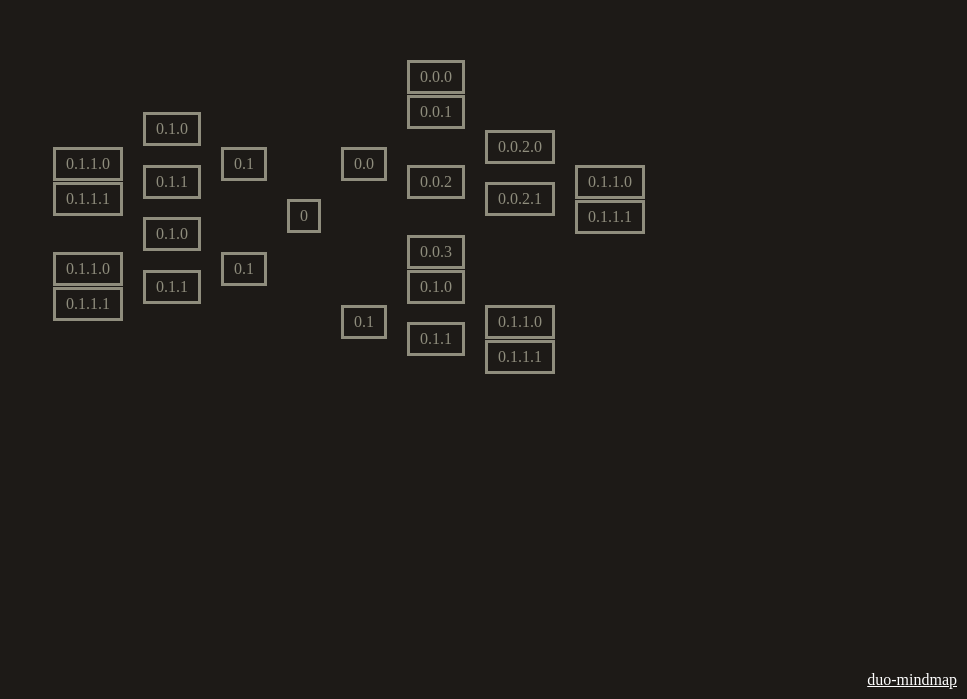
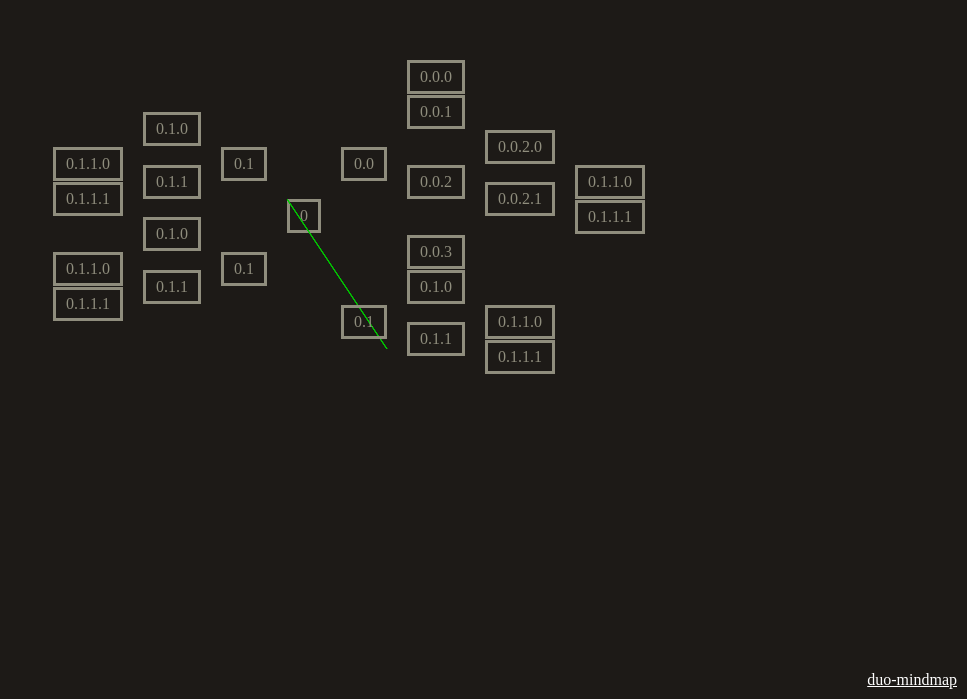
Before and after one commit to MichaelDuo/DuoMind, a website built with webpack: page src/assets/index.html in a window 1280 px wide. Shown: the part 101-800 px from the top of the page, without its empty margins (313-1280 px from the left). Built offline with nearby package versions, Linux system fonts and the light colour scheme.

Commit message:
update layout and mindmap init process

```diff
--- a/src/layout-map.ts
+++ b/src/layout-map.ts
@@ -2,11 +2,17 @@
 import Layout from './layout';
 
 class MapLayout extends Layout {
-	update(topic: Topic) {
-		this.updateBBoxes(topic);
+	update(root: Topic) {
+		this.updateBBoxes(root);
 		let mapCenter = [600, 300];
-		// this.layout(topic, mapCenter, 'right');
-		this.layoutRoot(topic, mapCenter);
+		this.layoutRoot(root, mapCenter);
+		this.drawConnections(root);
+	}
+
+	updateBBoxes(root: Topic) {
+		super.updateBBoxes(root);
+		let topicBox = root.getBox();
+		// this.bBoxes[root.id] =
 	}
 
 	layoutRoot(root: Topic, pos: number[]) {
@@ -36,6 +42,10 @@
 			[0, 0]
 		);
 
+		// TODO: get position of root
+		// x: leftBBox[0] + offset
+		// y: max(leftBBox[1], rightBBox[1]) / 2 - root.box.height/2
+
 		// Right branches
 		this.layoutChildren(
 			rightChildren,
--- a/src/layout.ts
+++ b/src/layout.ts
@@ -1,4 +1,5 @@
 import Topic from './topic';
+import MindMap from './mindmap';
 
 class Layout {
 	protected bBoxes: {
@@ -7,9 +8,12 @@
 
 	offsetChildren = 20;
 	offsetSibling = 1;
+	mindmap: MindMap;
 
-	constructor() {
-		this.bBoxes = {};
+	constructor(mindmap: MindMap) {
+		/* Topic's width and height with all it's children included */
+		this.bBoxes = {}; // {id: [width, height]}
+		this.mindmap = mindmap;
 	}
 
 	update(topic: Topic) {
@@ -17,12 +21,14 @@
 		let mapCenter = [600, 300];
 		// this.layout(topic, mapCenter, 'right');
 		this.layoutRoot(topic, mapCenter);
+		this.drawConnections(topic);
 	}
 
 	layoutRoot(topic: Topic, pos: number[]) {
 		// Implement by subclasses
 	}
 
+	// Update Branch Box
 	updateBBoxes(topic: Topic) {
 		let childrenBBox = [0, 0];
 		let offsetSibling = 0;
@@ -39,6 +45,13 @@
 			Math.max(topicBox[1], childrenBBox[1]),
 		];
 		this.bBoxes[topic.id] = box;
+	}
+
+	getMapRect() {
+		let root = this.mindmap.root;
+		// get root BBox
+		// get root postion
+		// return [width, height]
 	}
 
 	layoutChildren(children: Topic[], pos: number[], direction = 'right') {
@@ -78,6 +91,32 @@
 			);
 		}
 	}
+
+	anchorCanvas(topic: Topic) {
+		let bbox = this.bBoxes[topic.id];
+		console.log(bbox);
+		topic.canvas.width = bbox[0];
+		topic.canvas.height = bbox[1];
+		// topic.canvas.x =
+	}
+
+	drawConnections(topic: Topic) {
+		this.anchorCanvas(topic);
+		const ctx = topic.canvas.getContext('2d');
+		console.log(ctx);
+		if (!ctx) {
+			console.error('Can not get context');
+			return;
+		}
+		ctx.strokeStyle = 'rgb(0,200,0)';
+
+		for (let child of topic.children) {
+			ctx.beginPath();
+			ctx.moveTo(0, 0);
+			ctx.lineTo(100, 150);
+			ctx.stroke();
+		}
+	}
 }
 
 export default Layout;
--- a/src/mindmap.ts
+++ b/src/mindmap.ts
@@ -1,22 +1,32 @@
 import Topic from './topic';
 import Layout from './layout';
 import MapLayout from './layout-map';
-class MindMap {
+import {MindMapI} from './types';
+class MindMap extends MindMapI {
 	layout: Layout;
 	root: Topic;
 	el: HTMLElement;
+	board: HTMLElement;
+	connections: HTMLElement;
 
 	constructor(data: any) {
+		super(data);
 		this.root = Topic.fromJSON(data);
-		this.layout = new MapLayout();
-
+		this.layout = new MapLayout(this);
 		this.el = document.createElement('div');
 		this.el.classList.add('mind-map');
+		this.board = document.createElement('div');
+		this.board.classList.add('mind-map_board');
+		this.connections = document.createElement('div');
+		this.connections.classList.add('mind-map_connections');
+		for (let e of [this.board, this.connections]) {
+			this.el.appendChild(e);
+		}
+		this.root.mount(this);
 	}
 
 	mount(port: HTMLElement) {
 		port.appendChild(this.el);
-		this.root.mount(this.el);
 		this.layout.update(this.root);
 	}
 }
--- a/src/styles/index.css
+++ b/src/styles/index.css
@@ -29,6 +29,7 @@
 
 .topic {
 	position: absolute;
+	overflow: visible;
 }
 
 .topic-content {
--- a/src/topic.ts
+++ b/src/topic.ts
@@ -1,4 +1,5 @@
 import {v4 as uuidv4} from 'uuid';
+import MindMap from './mindmap';
 interface TopicData {
 	id?: string;
 	title: string;
@@ -10,7 +11,7 @@
 	id: string;
 	title: string;
 	children: Array<Topic>;
-	board: HTMLElement | null = null;
+	mindmap: MindMap | null = null;
 	el: HTMLElement;
 	content: HTMLElement;
 	text: HTMLElement;
@@ -47,24 +48,24 @@
 		let childrenArr: Array<any> = topicJSON.children;
 		if (childrenArr && childrenArr.length) {
 			children = childrenArr
-				.map(v => Topic.fromJSON({...v, parent: this}))
-				.filter(v => v != null);
+				.map((v) => Topic.fromJSON({...v, parent: this}))
+				.filter((v) => v != null);
 		}
 
 		return new Topic({title, children});
 	}
 
-	public mount(board: HTMLElement) {
-		this.board = board;
-		this.board.appendChild(this.el);
+	public mount(mindmap: MindMap) {
+		this.mindmap = mindmap;
+		this.mindmap.board.appendChild(this.el);
 		for (let child of this.children) {
-			child.mount(this.board);
+			child.mount(mindmap);
 		}
 	}
 
 	public unmount() {
 		this.el.remove();
-		this.board = null;
+		this.mindmap = null;
 		for (let child of this.children) {
 			child.unmount();
 		}
@@ -75,7 +76,7 @@
 	}
 
 	public isMounted(): boolean {
-		return this.board != null;
+		return this.mindmap != null;
 	}
 
 	public getBox() {
--- /dev/null
+++ b/src/types/index.ts
@@ -0,0 +1,3 @@
+export abstract class MindMapI {
+	constructor(data: any) {}
+}
```
